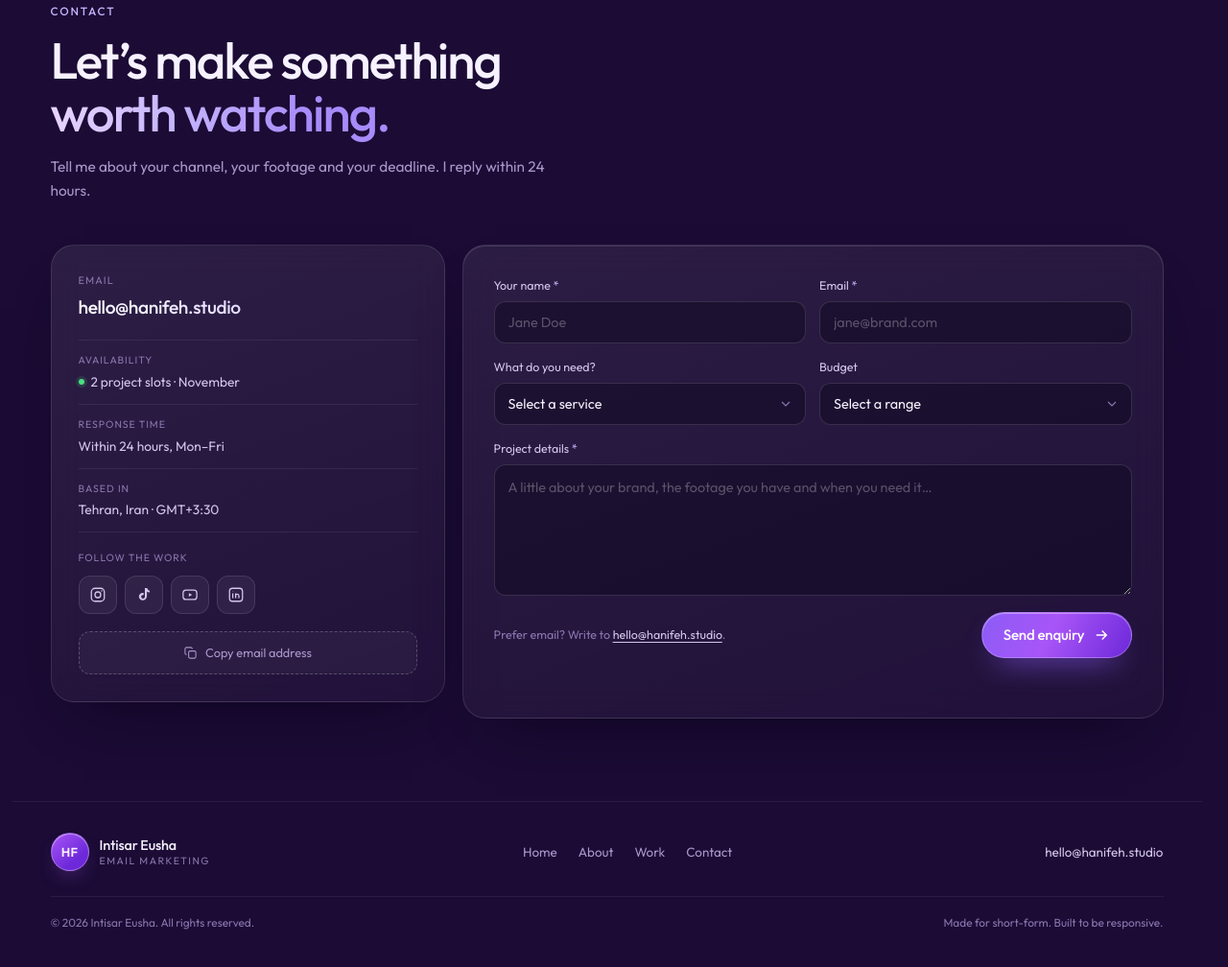
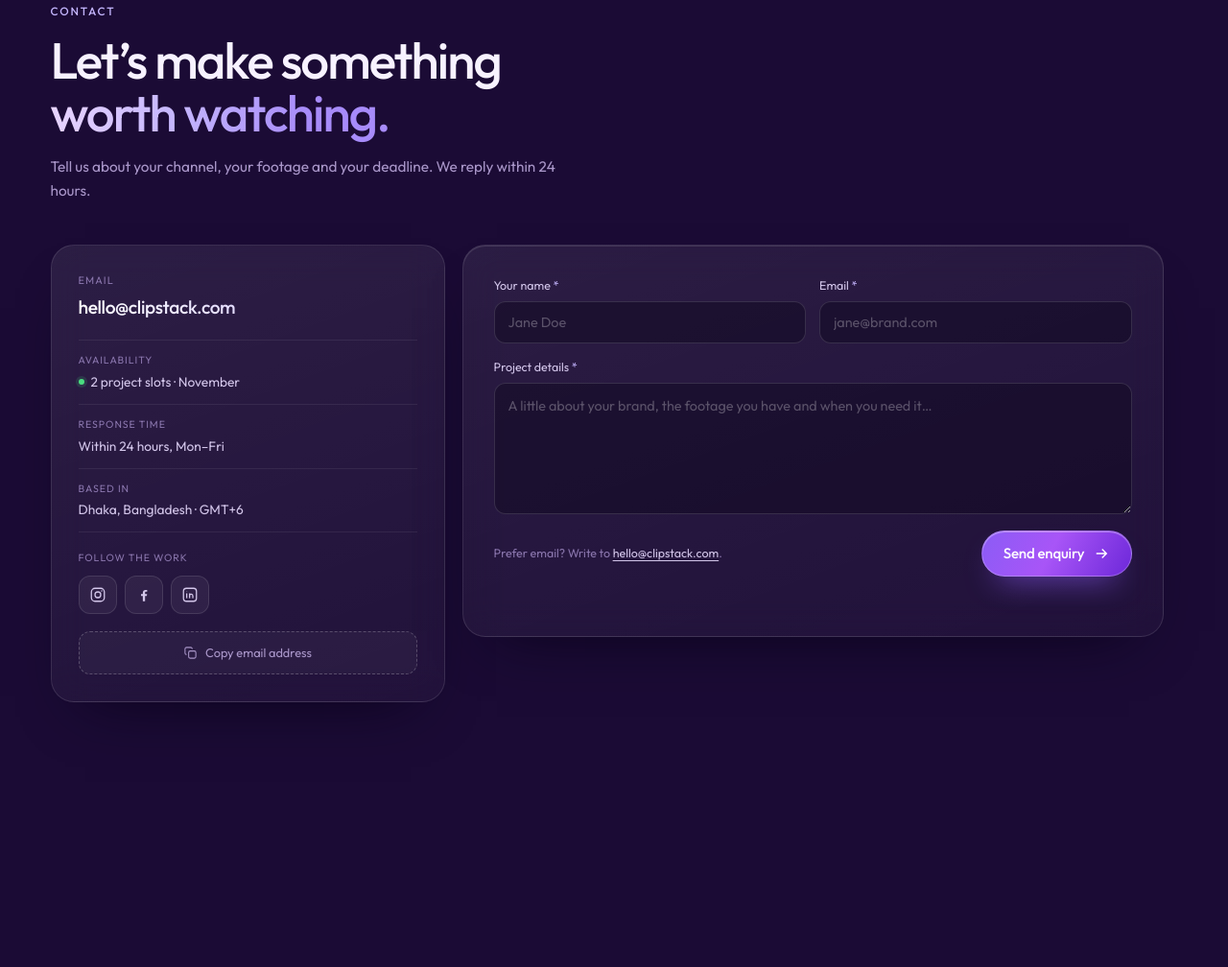
Before and after one commit to intisareusha/portfolio-2026, a website: page index.html in a window 1280 px wide. Shown: the part 3011-4019 px from the top of the page at 96% size. After the commit the page ends 3875 px from the top, so only its background shows below. Drawn offline with Linux system fonts and the light colour scheme.

```diff
--- a/assets/js/main.js
+++ b/assets/js/main.js
@@ -14,7 +14,7 @@
   const prefersReduced = () => reduceQuery.matches;
   const canHover = () => hoverQuery.matches;
 
-  const EMAIL = "hello@hanifeh.studio";
+  const EMAIL = "hello@clipstack.com";
 
   /* ---------------------------------------------------------------- header */
   const topbar = $("#topbar");
@@ -157,7 +157,6 @@
   }
 
   /* ---------------------------------------------------- services accordion */
-  const serviceItems = $$(".service");
   const serviceButtons = $$(".service__toggle");
 
   const setServiceState = (button, open) => {
@@ -171,18 +170,6 @@
       const isOpen = button.getAttribute("aria-expanded") === "true";
       serviceButtons.forEach((other) => setServiceState(other, false));
       setServiceState(button, !isOpen);
-    });
-  });
-
-  // Service CTAs prefill the contact form (both lists share the same order).
-  const serviceSelect = $("#service");
-  $$(".service__panel .text-link").forEach((link) => {
-    link.addEventListener("click", () => {
-      const item = link.closest(".service");
-      const index = serviceItems.indexOf(item);
-      if (serviceSelect && index > -1 && serviceSelect.options[index + 1]) {
-        serviceSelect.selectedIndex = index + 1;
-      }
     });
   });
 
@@ -649,13 +636,9 @@
     };
 
     const buildMessage = () => {
-      const service = $("#service");
-      const budget = $("#budget");
       return [
         `Name: ${fields.name.value.trim()}`,
         `Email: ${fields.email.value.trim()}`,
-        `Service: ${service && service.value ? service.value : "Not specified"}`,
-        `Budget: ${budget && budget.value ? budget.value : "Not specified"}`,
         "",
         "Project details:",
         fields.message.value.trim(),
@@ -712,8 +695,4 @@
       });
     }
   }
-
-  /* ------------------------------------------------------------------ year */
-  const yearEl = $("#year");
-  if (yearEl) yearEl.textContent = String(new Date().getFullYear());
 })();
--- a/index.html
+++ b/index.html
@@ -514,14 +514,14 @@
   <div class="section__head reveal">
     <p class="eyebrow">Contact</p>
     <h2 class="section__title" id="contact-title">Let&rsquo;s make something<br /><span class="grad">worth watching.</span></h2>
-    <p class="section__lede">Tell me about your channel, your footage and your deadline. I reply within 24 hours.</p>
+    <p class="section__lede">Tell us about your channel, your footage and your deadline. We reply within 24 hours.</p>
   </div>
 
   <div class="contact__grid">
     <aside class="contact__side reveal" data-spotlight>
-      <a class="contact__email" href="mailto:hello@hanifeh.studio">
+      <a class="contact__email" href="mailto:hello@clipstack.com">
         <span>Email</span>
-        <strong>hello@hanifeh.studio</strong>
+        <strong>hello@clipstack.com</strong>
       </a>
       <ul class="contact__meta">
         <li>
@@ -534,7 +534,7 @@
         </li>
         <li>
           <span class="contact__meta-label">Based in</span>
-          <span class="contact__meta-value">Tehran, Iran &middot; GMT+3:30</span>
+          <span class="contact__meta-value">Dhaka, Bangladesh &middot; GMT+6</span>
         </li>
       </ul>
       <div class="contact__socials">
@@ -543,18 +543,15 @@
           <a class="social" href="https://www.instagram.com/" target="_blank" rel="noopener noreferrer" aria-label="Instagram (opens in a new tab)">
             <svg viewBox="0 0 24 24" fill="none" stroke="currentColor" stroke-width="1.7" aria-hidden="true"><rect x="3" y="3" width="18" height="18" rx="5"/><circle cx="12" cy="12" r="4"/><circle cx="17.4" cy="6.6" r="1" fill="currentColor" stroke="none"/></svg>
           </a>
-          <a class="social" href="https://www.tiktok.com/" target="_blank" rel="noopener noreferrer" aria-label="TikTok (opens in a new tab)">
-            <svg viewBox="0 0 24 24" fill="currentColor" aria-hidden="true"><path d="M16.6 2.6c.3 2 1.5 3.4 3.4 3.6v2.6c-1.4.1-2.6-.3-3.8-1.1v5.9c0 3.8-3 6.4-6.4 6.1-2.9-.3-5-2.8-4.7-5.7.3-2.9 2.8-5 5.7-4.7.3 0 .6.1.9.2v2.9c-.3-.1-.7-.2-1-.2-1.4 0-2.5 1.1-2.5 2.5s1.1 2.5 2.5 2.5 2.6-1.1 2.6-2.6V2.6h3.3Z"/></svg>
-          </a>
-          <a class="social" href="https://www.youtube.com/" target="_blank" rel="noopener noreferrer" aria-label="YouTube (opens in a new tab)">
-            <svg viewBox="0 0 24 24" fill="none" stroke="currentColor" stroke-width="1.7" aria-hidden="true"><rect x="2.5" y="5.5" width="19" height="13" rx="4"/><path d="m10.5 9.5 4.5 2.5-4.5 2.5v-5Z" fill="currentColor" stroke="none"/></svg>
+          <a class="social" href="https://www.facebook.com/" target="_blank" rel="noopener noreferrer" aria-label="Facebook (opens in a new tab)">
+            <svg viewBox="0 0 24 24" fill="currentColor" aria-hidden="true"><path d="M13.6 21v-7.2h2.4l.4-2.8h-2.8V9.2c0-.8.2-1.4 1.4-1.4h1.5V5.3c-.3 0-1.2-.1-2.2-.1-2.3 0-3.8 1.4-3.8 3.9V11H8v2.8h2.5V21h3.1Z"/></svg>
           </a>
           <a class="social" href="https://www.linkedin.com/" target="_blank" rel="noopener noreferrer" aria-label="LinkedIn (opens in a new tab)">
             <svg viewBox="0 0 24 24" fill="none" stroke="currentColor" stroke-width="1.7" aria-hidden="true"><rect x="3" y="3" width="18" height="18" rx="4"/><path d="M7.5 10v6.5M7.5 7.4v.1M11.5 16.5V10m0 2.6c.5-1.7 4.5-2.2 4.5 1.1v2.8"/></svg>
           </a>
         </div>
       </div>
-      <button class="copy-btn" type="button" id="copy-email" data-copy="hello@hanifeh.studio">
+      <button class="copy-btn" type="button" id="copy-email" data-copy="hello@clipstack.com">
         <svg viewBox="0 0 24 24" fill="none" stroke="currentColor" stroke-width="1.7" aria-hidden="true"><rect x="9" y="9" width="12" height="12" rx="2.5"/><path d="M15 5.5A2.5 2.5 0 0 0 12.5 3h-7A2.5 2.5 0 0 0 3 5.5v7A2.5 2.5 0 0 0 5.5 15"/></svg>
         <span>Copy email address</span>
       </button>
@@ -574,38 +571,6 @@
         </div>
       </div>
 
-      <div class="form__row">
-        <div class="field">
-          <label for="service">What do you need?</label>
-          <div class="select-wrap">
-            <select id="service" name="service">
-              <option value="">Select a service</option>
-              <option>Short-form editing</option>
-              <option>Motion graphics</option>
-              <option>Medical &amp; aesthetic content</option>
-              <option>Personal brand content</option>
-              <option>Online business social content</option>
-              <option>High-retention talking heads</option>
-            </select>
-            <svg viewBox="0 0 24 24" fill="none" stroke="currentColor" stroke-width="1.8" aria-hidden="true"><path d="m6 9 6 6 6-6"/></svg>
-          </div>
-        </div>
-        <div class="field">
-          <label for="budget">Budget</label>
-          <div class="select-wrap">
-            <select id="budget" name="budget">
-              <option value="">Select a range</option>
-              <option>Under $500</option>
-              <option>$500 &ndash; $1,500</option>
-              <option>$1,500 &ndash; $3,000</option>
-              <option>$3,000+</option>
-              <option>Monthly retainer</option>
-            </select>
-            <svg viewBox="0 0 24 24" fill="none" stroke="currentColor" stroke-width="1.8" aria-hidden="true"><path d="m6 9 6 6 6-6"/></svg>
-          </div>
-        </div>
-      </div>
-
       <div class="field">
         <label for="message">Project details <span aria-hidden="true">*</span></label>
         <textarea id="message" name="message" rows="5" placeholder="A little about your brand, the footage you have and when you need it…" required aria-describedby="message-error"></textarea>
@@ -618,7 +583,7 @@
       </div>
 
       <div class="form__foot">
-        <p class="form__note">Prefer email? Write to <a href="mailto:hello@hanifeh.studio">hello@hanifeh.studio</a>.</p>
+        <p class="form__note">Prefer email? Write to <a href="mailto:hello@clipstack.com">hello@clipstack.com</a>.</p>
         <div class="form__actions">
           <button class="copy-btn copy-btn--inline" type="button" id="copy-message" hidden>
             <svg viewBox="0 0 24 24" fill="none" stroke="currentColor" stroke-width="1.7" aria-hidden="true"><rect x="9" y="9" width="12" height="12" rx="2.5"/><path d="M15 5.5A2.5 2.5 0 0 0 12.5 3h-7A2.5 2.5 0 0 0 3 5.5v7A2.5 2.5 0 0 0 5.5 15"/></svg>
@@ -635,30 +600,6 @@
   </div>
 </section>
 </main>
-
-<!-- ============================= FOOTER ============================= -->
-<footer class="footer">
-  <div class="footer__top">
-    <a class="brand" href="#home" data-scroll aria-label="Intisar Eusha — back to top">
-      <span class="brand__mark" aria-hidden="true">HF</span>
-      <span class="brand__text">
-        <strong>Intisar Eusha</strong>
-        <span>Email Marketing</span>
-      </span>
-    </a>
-    <nav class="footer__nav" aria-label="Footer">
-      <a href="#home" data-scroll>Home</a>
-      <a href="#about" data-scroll>About</a>
-      <a href="#work" data-scroll>Work</a>
-      <a href="#contact" data-scroll>Contact</a>
-    </nav>
-    <a class="footer__mail" href="mailto:hello@hanifeh.studio">hello@hanifeh.studio</a>
-  </div>
-  <div class="footer__bottom">
-    <p>&copy; <span id="year">2026</span> Intisar Eusha. All rights reserved.</p>
-    <p class="footer__note">Made for short-form. Built to be responsive.</p>
-  </div>
-</footer>
 
 <!-- ============================= FLOATING NAV ============================= -->
 <nav class="dock" aria-label="Primary">
```
Also changed, not shown: demos/replace.txt (+1 -6 lines), .commandcode/taste/taste/taste.md.
